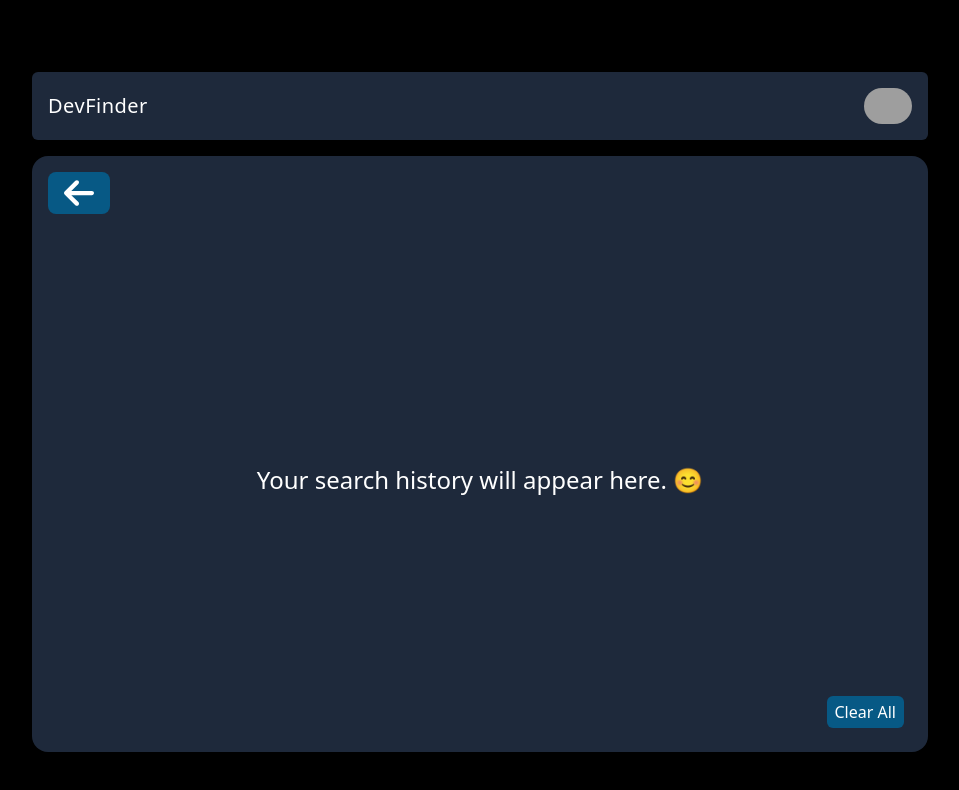
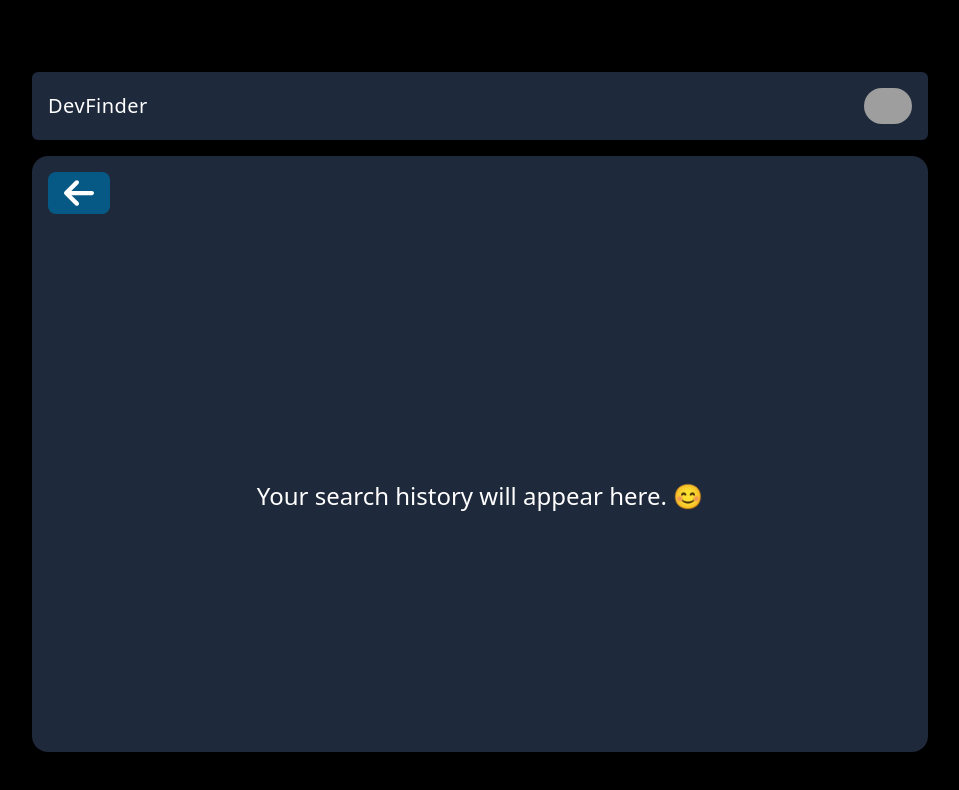
Before and after one commit to Aayush259/Find-GitHub-User, a React (Vite) app: page /Find-GitHub-User/history in a window 1280 px wide. Shown: the top 790 px of the page, without its empty margins (160-1119 px from the left). Built offline with nearby package versions, Linux system fonts and the light colour scheme; grey boxes are pictures that could not be loaded.

Commit message:
Fixed Clear All button visibility

```diff
--- a/src/components/History.jsx
+++ b/src/components/History.jsx
@@ -69,9 +69,10 @@ export default function History() {
                     Your search history will appear here. 😊
                 </span>
             }
-            <button
+            {
+                userHistory.length > 0 && (<button
                     className='
-                    sticky bottom-4 ml-auto mr-4
+                        sticky bottom-4 ml-auto mr-4 mt-auto
                         bg-sky-800 py-1 px-2 rounded-md
                         hover:bg-sky-600
                         active:bg-sky-400
@@ -79,7 +80,8 @@ export default function History() {
                     onClick={clearHistory}
                 >
                     Clear All
-            </button>
+                </button>)
+            }
         </div>
         </>
     );
```
Lines whose indentation alone changed are shown as unchanged.
